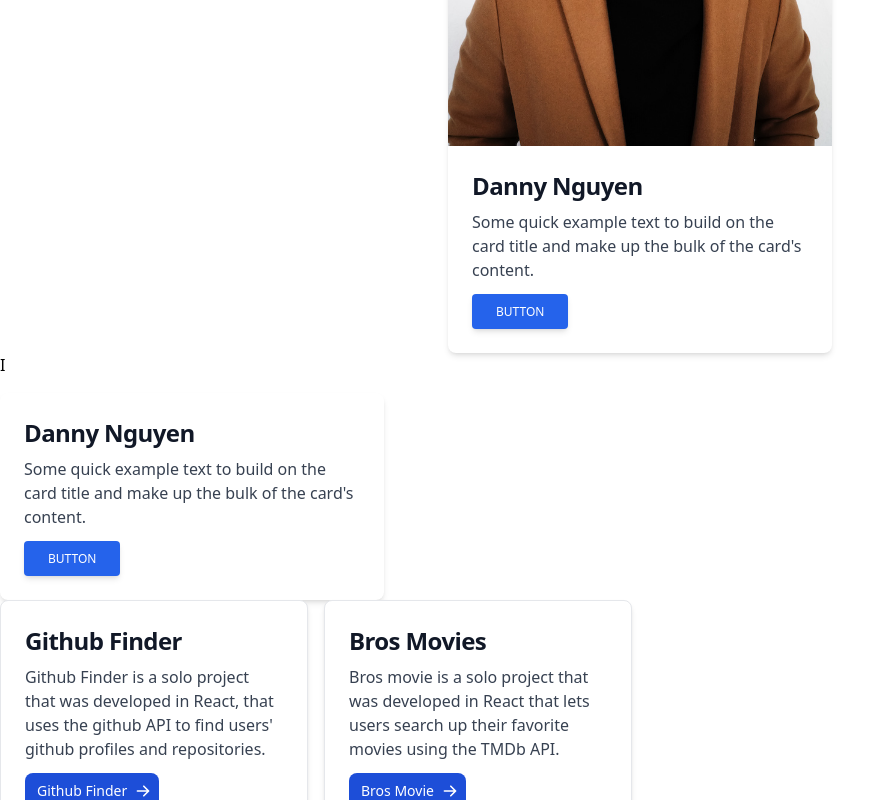
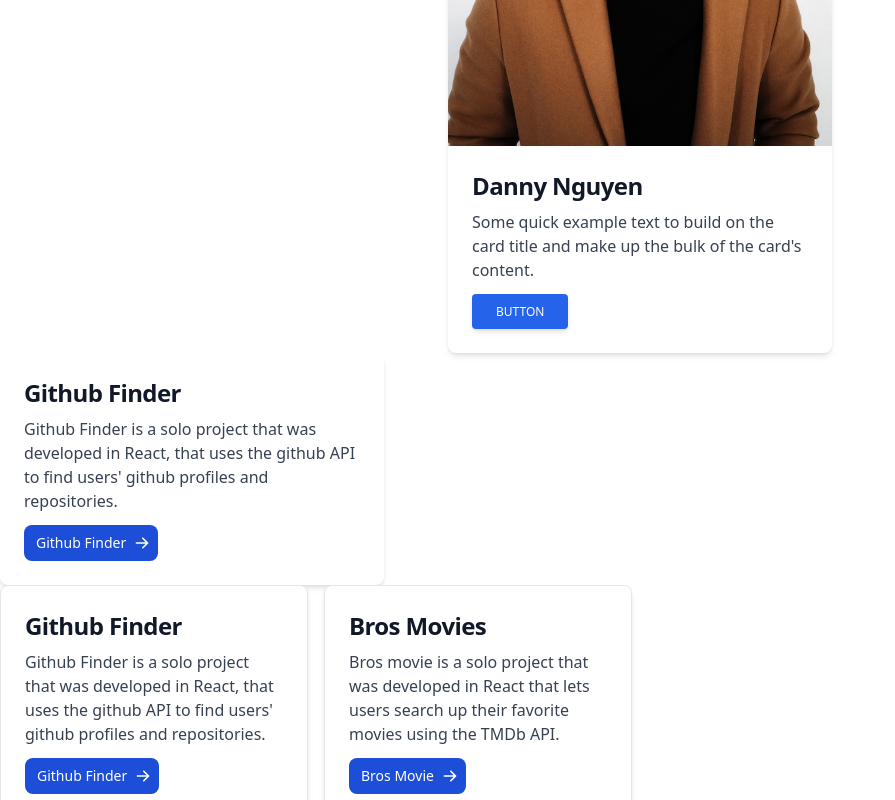
Before and after one commit to nightzillla/nightzillla-project, a React (Create React App) app: page /projects in a window 1280 px wide. Shown: the part 410-1210 px from the top of the page, without its empty margins (0-895 px from the left). Built offline with nearby package versions, Linux system fonts and the light colour scheme.

Commit message:
updating code in profile card

```diff
--- a/src/pages/Projects/Projects.js
+++ b/src/pages/Projects/Projects.js
@@ -8,7 +8,7 @@
       <div class="page-wrapper">
       <GalleryNavBar/>
         <div class="container">
-          <div class="flex justify-center">
+          <div class="flex justify-center danny-Profile-Card">
             <div class="rounded-lg shadow-lg bg-white max-w-sm shadow-md dark:bg-gray-800 dark:border-gray-700">
                 <img class={Danny} src={Danny}/>
               <div class="p-6">
@@ -20,19 +20,21 @@
                 <button type="button" class=" inline-block px-6 py-2.5 bg-blue-600 text-white font-medium text-xs leading-tight uppercase rounded shadow-md hover:bg-blue-700 hover:shadow-lg focus:bg-blue-700 focus:shadow-lg focus:outline-none focus:ring-0 active:bg-blue-800 active:shadow-lg transition duration-150 ease-in-out">Button</button>
               </div>
             </div>
-          </div> {/* END OF JUSTIFY-CENTER */}
-          <div class="flex grid grid-flow-row gap-4 ">I
+          </div> {/* END OF DANNY PROFILE CARD */}
+          <div class="flex grid grid-flow-row gap-4 github-Finder-Card">
             <div class="rounded-lg shadow-lg bg-white max-w-sm shadow-md dark:bg-gray-800 dark:border-gray-700">
               <div class="p-6">
-                <h5 class="mb-2 text-2xl font-bold tracking-tight text-gray-900 dark:text-white">Danny Nguyen</h5>
+                <h5 class="mb-2 text-2xl font-bold tracking-tight text-gray-900 dark:text-white">Github Finder</h5>
                 <p class="mb-3 font-normal text-gray-700 dark:text-gray-400">
-                  Some quick example text to build on the card title and make up the bulk of the card's
-                  content.
+                Github Finder is a solo project that was developed in React, that uses the github API to find users' github profiles and repositories.
                 </p>
-                <button type="button" class=" inline-block px-6 py-2.5 bg-blue-600 text-white font-medium text-xs leading-tight uppercase rounded shadow-md hover:bg-blue-700 hover:shadow-lg focus:bg-blue-700 focus:shadow-lg focus:outline-none focus:ring-0 active:bg-blue-800 active:shadow-lg transition duration-150 ease-in-out">Button</button>
+                <a href="#" class="inline-flex items-center px-3 py-2 text-sm font-medium text-center text-white bg-blue-700 rounded-lg hover:bg-blue-800 focus:ring-4 focus:outline-none focus:ring-blue-300 dark:bg-blue-600 dark:hover:bg-blue-700 dark:focus:ring-blue-800">
+                  <a href= "https://github-finder-firebase.web.app/"> Github Finder</a>
+                    <svg aria-hidden="true" class="w-4 h-4 ml-2 -mr-1" fill="currentColor" viewBox="0 0 20 20" xmlns="http://www.w3.org/2000/svg"><path fill-rule="evenodd" d="M10.293 3.293a1 1 0 011.414 0l6 6a1 1 0 010 1.414l-6 6a1 1 0 01-1.414-1.414L14.586 11H3a1 1 0 110-2h11.586l-4.293-4.293a1 1 0 010-1.414z" clip-rule="evenodd"></path></svg>
+                </a>
               </div>
             </div>
-          </div> {/* END OF JUSTIFY-CENTER */}
+          </div> {/* END OF GITHUB FINDER CARD */}
             <div class="grid grid-flow-row grid-cols-4 gap-4 ">
                 <div class="columns-1 github-finder-card">
                     <div class="max-w-sm p-6 bg-white border border-gray-200 rounded-lg shadow-md dark:bg-gray-800 dark:border-gray-700">
```
